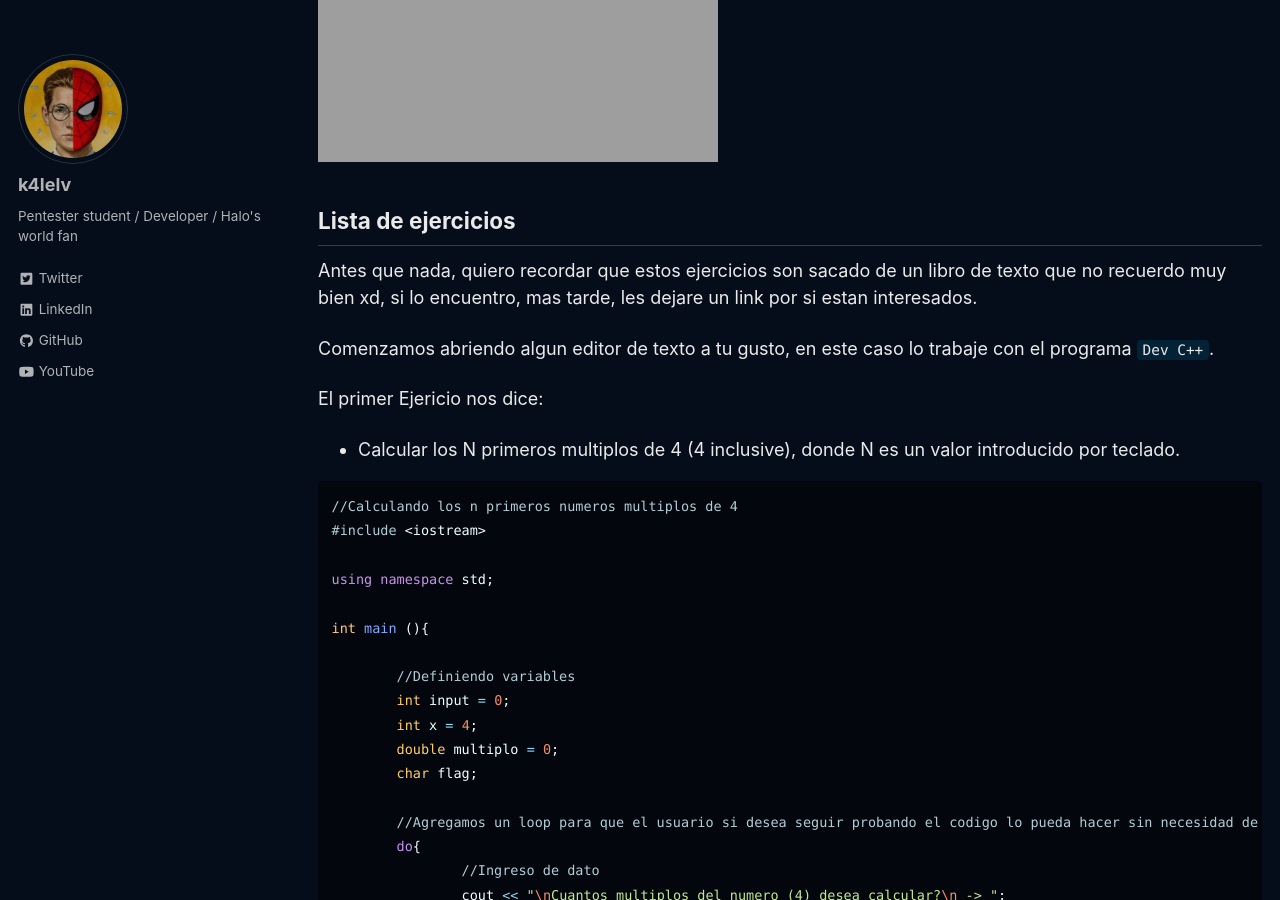
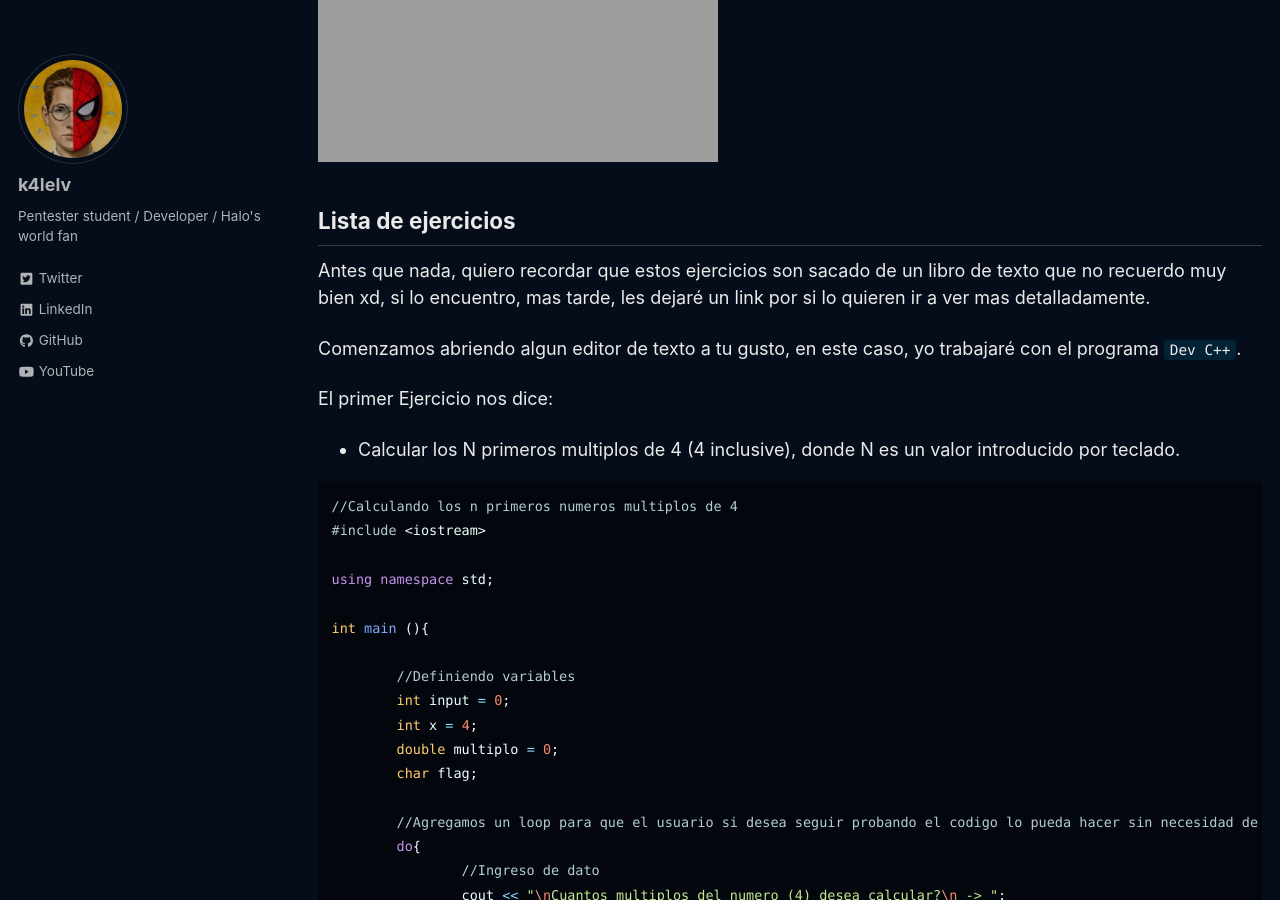
Before and after one commit to k4lelv/k4lelv.github.io, a Jekyll site: the page built from _posts/2021-11-19-Ejemplos-sencillos en-C++.md, in a window 1280 px wide and 900 px high, scrolled down 369 px. Built offline with Jekyll 4.4.1, drawn with Linux system fonts in a browser that asks for light colours; cached includes are drawn as plain includes; a script that is not in the unit is left out.

Commit message:
Errores ortograficos

```diff
--- a/_posts/2021-11-19-Ejemplos-sencillos en-C++.md
+++ b/_posts/2021-11-19-Ejemplos-sencillos en-C++.md
@@ -18,11 +18,11 @@ tags:
 
 ## Lista de ejercicios
 
-Antes que nada, quiero recordar que estos ejercicios son sacado de un libro de texto que no recuerdo muy bien xd, si lo encuentro, mas tarde, les dejare un link por si estan interesados.
+Antes que nada, quiero recordar que estos ejercicios son sacado de un libro de texto que no recuerdo muy bien xd, si lo encuentro, mas tarde, les dejaré un link por si lo quieren ir a ver mas detalladamente.
 
-Comenzamos abriendo algun editor de texto a tu gusto, en este caso lo trabaje con el programa `Dev C++`.
+Comenzamos abriendo algun editor de texto a tu gusto, en este caso, yo trabajaré con el programa `Dev C++`.
 
-El primer Ejericio nos dice:
+El primer Ejercicio nos dice:
 
 * Calcular los N primeros multiplos de 4 (4 inclusive), donde N es un valor introducido por teclado.
 
```
